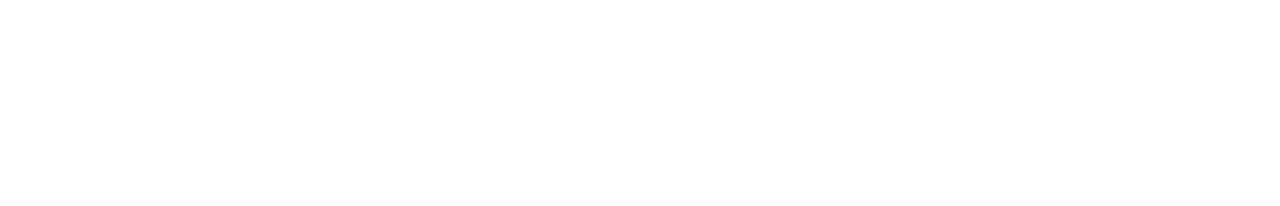
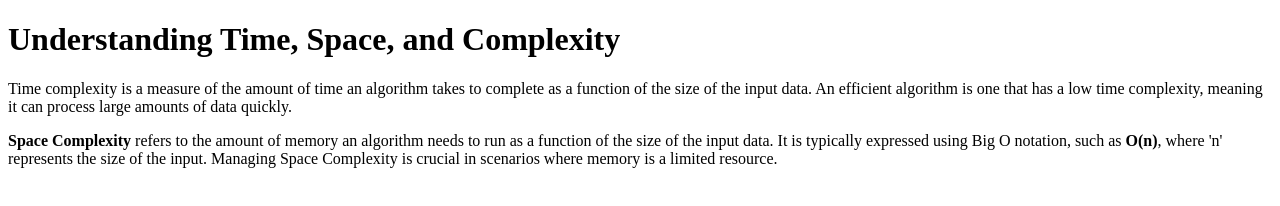
Before and after one commit to acciojob/time-and-space-complexity-mdharis98, a website: page main.html in a window 1280 px wide. Drawn offline with Linux system fonts and the light colour scheme.

Commit message:
created a submission

```diff
--- a/main.html
+++ b/main.html
@@ -8,6 +8,15 @@
 
 <body>
 	<!-- the entire body must be written by student -->
+	<h1>Understanding Time, Space, and Complexity</h1>
+
+    <p>
+        Time complexity is a measure of the amount of time an algorithm takes to complete as a function of the size of the input data. An efficient algorithm is one that has a low time complexity, meaning it can process large amounts of data quickly.
+    </p>
+
+    <p>
+        <b>Space Complexity</b> refers to the amount of memory an algorithm needs to run as a function of the size of the input data. It is typically expressed using Big O notation, such as <b>O(n)</b>, where 'n' represents the size of the input. Managing Space Complexity is crucial in scenarios where memory is a limited resource.
+    </p>
     <script type="text/javascript" src="./script.js">
 </script>
 
```
